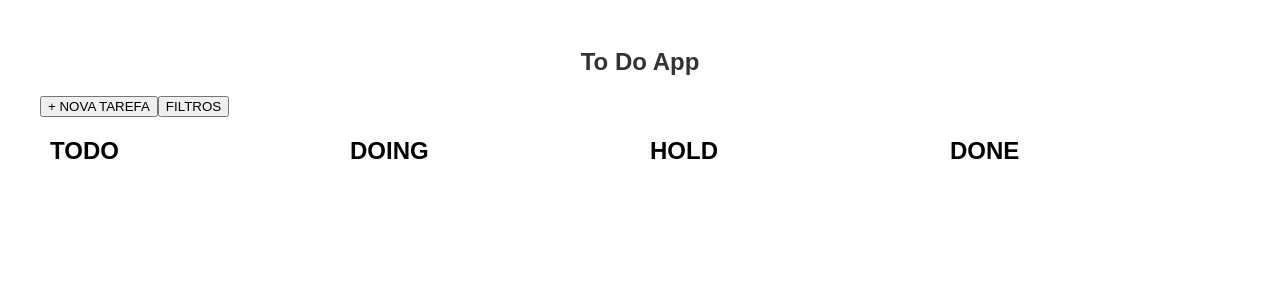
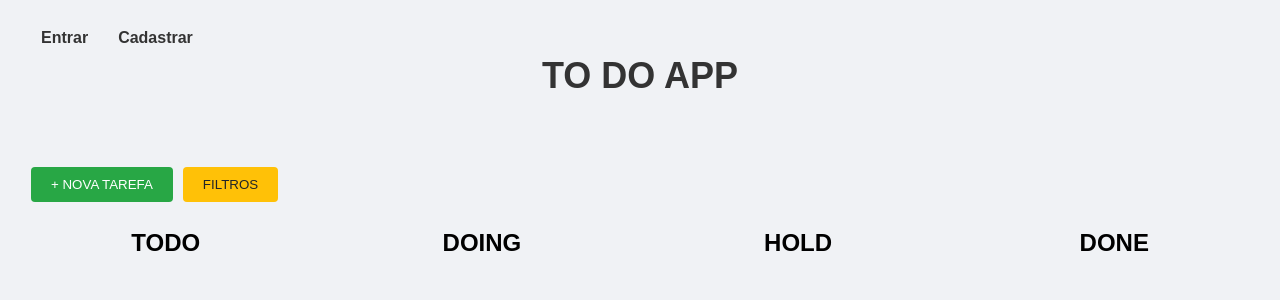
Before and after one commit to rafittu/front-um-trem-to-do, a React (Create React App) app: page / in a window 1280 px wide. Shown: the top 300 px of the page. Built offline with nearby package versions, Linux system fonts and the light colour scheme.

Commit message:
style: improve homepage style css

```diff
--- a/src/pages/Home.jsx
+++ b/src/pages/Home.jsx
@@ -1,4 +1,6 @@
 import React, { useEffect, useState } from 'react';
+import { Link } from 'react-router-dom';
+
 import axios from 'axios';
 import { useTasks } from '../contexts/TaskContext';
 
@@ -267,10 +269,15 @@ function Home() {
   return (
     <div className="todo-app">
       <section>
+        <div className="user-actions">
+          <Link to="/login">Entrar</Link>
+          <Link to="/cadastro">Cadastrar</Link>
+        </div>
+
         <h1>To Do App</h1>
         <div>
-          <button type="button" onClick={handleNewTaskClick}>+ NOVA TAREFA</button>
-          <button type="button" onClick={() => setFiltersVisible(!filtersVisible)}>FILTROS</button>
+          <button className="new-task-button" type="button" onClick={handleNewTaskClick}>+ NOVA TAREFA</button>
+          <button className="filter-button" type="button" onClick={() => setFiltersVisible(!filtersVisible)}>FILTROS</button>
         </div>
       </section>
 
@@ -325,7 +332,10 @@ function Home() {
             <option value="high">Alta</option>
             <option value="urgent">Urgente</option>
           </select>
-          <input type="date" value={newTask.dueDate} onChange={(e) => setNewTask({ ...newTask, dueDate: e.target.value })} />
+          <label htmlFor="dueDate">
+            Data de Vencimento:
+            <input type="date" value={newTask.dueDate} onChange={(e) => setNewTask({ ...newTask, dueDate: e.target.value })} />
+          </label>
           <input type="text" placeholder="Categorias (separadas por vírgula)" value={newTask.categories.join(', ')} onChange={(e) => setNewTask({ ...newTask, categories: e.target.value.split(', ') })} />
           <button type="button" onClick={handleAddTask}>Adicionar Tarefa</button>
           <button type="button" onClick={() => setShowNewTaskForm(false)}>Cancelar</button>
--- a/src/styles/Home.css
+++ b/src/styles/Home.css
@@ -1,22 +1,221 @@
+* {
+  box-sizing: border-box;
+  margin: 0;
+  padding: 0;
+}
+
 .todo-app {
-  max-width: 1200px;
-  margin: 0 auto;
+  padding: 21px;
+}
+
+body {
+  font-family: 'Arial', sans-serif;
+  background-color: #f0f2f5;
+}
+
+header {
+  background-color: #007bff;
+  color: #fff;
   padding: 20px;
-  font-family: Arial, sans-serif;
+  text-align: center;
+}
+
+header h1 {
+  font-size: 32px;
 }
 
 h1 {
   text-align: center;
+  margin-bottom: 70px;
+  color: #333;
+  font-size: 36px;
+  text-transform: uppercase;
+}
+
+.new-task-button {
+  background-color: #28a745;
+  color: #fff;
+  border: none;
+  padding: 10px 20px;
+  cursor: pointer;
+  border-radius: 4px;
+  margin-left: 10px;
+  transition: background-color 0.3s ease;
+  margin-bottom: 27px;
+}
+
+.new-task-button:hover {
+  background-color: #218838;
+}
+
+.filter-button {
+  background-color: #ffc107;
+  color: #212529;
+  border: none;
+  padding: 10px 20px;
+  cursor: pointer;
+  border-radius: 4px;
+  margin-left: 10px;
+  transition: background-color 0.3s ease;
+  margin-bottom: 27px;
+}
+
+.filter-button:hover {
+  background-color: #e0a800;
+}
+
+.container {
+  max-width: 1200px;
+  margin: 0 auto;
+  padding: 20px;
+}
+
+.button {
+  background-color: #007bff;
+  color: #fff;
+  border: none;
+  padding: 10px 20px;
+  cursor: pointer;
+  border-radius: 4px;
+  margin-left: 7px;
+  transition: background-color 0.3s ease;
+}
+
+.button:hover {
+  background-color: #0056b3;
+}
+
+.filters-form {
+  background-color: #fff;
+  border-radius: 8px;
+  padding: 20px;
+  margin-top: 20px;
+}
+
+.filters-form label {
+  display: block;
+  margin-bottom: 10px;
+}
+
+.filters-form label span {
+  font-weight: bold;
+}
+
+.filters-form select,
+.filters-form input[type="date"] {
+  width: 100%;
+  padding: 10px;
+  margin-top: 5px;
+  border: 1px solid #ccc;
+  border-radius: 4px;
+}
+
+.task-card {
+  background-color: #fff;
+  border-radius: 8px;
+  padding: 20px;
   margin-bottom: 20px;
+  position: relative;
+  transition: box-shadow 0.3s ease;
+}
+
+.task-card:hover {
+  box-shadow: 0px 0px 20px 0px rgba(0, 0, 0, 0.1);
+}
+
+.task-card h3 {
+  margin-top: 0;
+  margin-bottom: 10px;
+  font-size: 24px;
+}
+
+.task-card p {
+  color: #666;
+  margin-bottom: 10px;
+}
+
+.task-card p:last-child {
+  margin-bottom: 0;
+}
+
+.task-card .delete-button {
+  position: absolute;
+  top: 10px;
+  right: 10px;
+  background-color: transparent;
+  border: none;
+  color: red;
+  font-size: 18px;
+  cursor: pointer;
+  transition: color 0.3s ease;
+}
+
+.task-card .delete-button:hover {
+  color: darkred;
+}
+
+.columns {
+  display: flex;
+  flex-wrap: wrap;
+  justify-content: space-between;
+}
+
+.column {
+  flex-basis: calc(25% - 20px);
+  margin-bottom: 20px;
+}
+
+.column h2 {
+  text-align: center;
+  margin-bottom: 21px;
+}
+
+.task-card.priority-low {
+  border: 3px solid rgb(63, 226, 63);
+}
+
+.task-card.priority-medium {
+  border: 3px solid yellow;
+}
+
+.task-card.priority-high {
+  border: 3px solid orange;
+}
+
+.task-card.priority-urgent {
+  border: 3px solid red;
+}
+
+.user-actions {
+  display: flex;
+  align-items: center;
+}
+
+.user-actions a {
+  margin-left: 10px;
+  text-decoration: none;
   color: #333;
+  font-weight: bold;
+  padding: 8px 10px;
+  border-radius: 20px;
+  transition: background-color 0.3s ease;
+}
+
+.user-actions a:hover {
+  background-color: #f0f0f0;
+  color: #555;
 }
 
 .new-task {
+  position: absolute;
+  top: 40%;
+  left: 15%;
+  transform: translate(-50%, -50%);
   background-color: #f9f9f9;
   border: 1px solid #ddd;
   padding: 10px;
-  margin-top: 20px;
-  width: 270px;
+  width: 370px;
+  z-index: 999;
 }
 
 .new-task h2 {
@@ -52,64 +251,14 @@ h1 {
   background-color: #0056b3;
 }
 
-.columns {
-  display: flex;
-  justify-content: space-between;
+@media screen and (max-width: 992px) {
+  .column {
+    flex-basis: calc(50% - 20px);
+  }
 }
 
-.column {
-  flex: 1;
-  padding: 0 10px;
+@media screen and (max-width: 768px) {
+  .column {
+    flex-basis: 100%;
+  }
 }
-
-.task-card {
-  position: relative;
-  background-color: #fff;
-  border-radius: 4px;
-  padding: 10px;
-  margin-bottom: 20px;
-}
-
-.delete-button {
-  position: absolute;
-  top: 3%;
-  right: 1%;
-  background-color: transparent;
-  border: none;
-  color: red;
-  font-size: 16px;
-  cursor: pointer;
-  background-color: #ccc;
-  border-radius: 50%;
-  padding: 3px;
-}
-
-.task-card h3 {
-  margin-top: 0;
-  color: #333;
-}
-
-.task-card p {
-  margin-bottom: 10px;
-  color: #666;
-}
-
-.task-card p:last-child {
-  margin-bottom: 0;
-}
-
-.task-card.priority-low {
-  border: 3px solid rgb(63, 226, 63);
-}
-
-.task-card.priority-medium {
-  border: 3px solid yellow;
-}
-
-.task-card.priority-high {
-  border: 3px solid orange;
-}
-
-.task-card.priority-urgent {
-  border: 3px solid red;
-}
```
